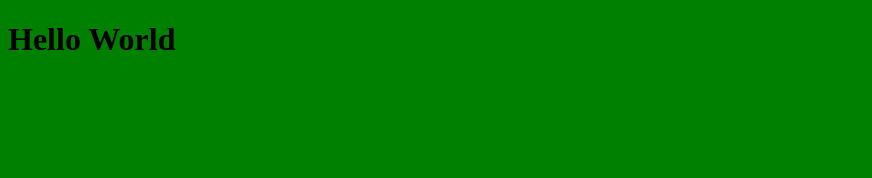
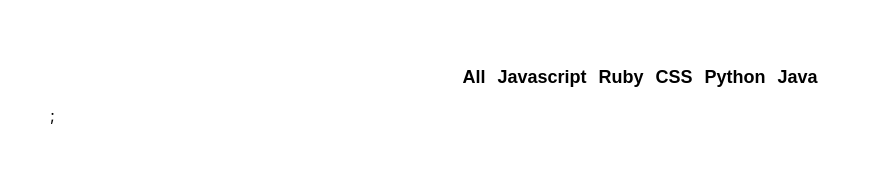
Before and after one commit to aledaquino1986/github-battle, a React app: page / in a window 1280 px wide. Shown: the whole page, without its empty margins (0-872 px from the left). Built offline with nearby package versions, Linux system fonts and the light colour scheme.

Commit message:
create header buttons

```diff
--- /dev/null
+++ b/app/components/Popular.js
@@ -0,0 +1,20 @@
+import React, { Component } from "react";
+
+class Popular extends Component {
+  render() {
+    const languages = ["All", "Javascript", "Ruby", "CSS", "Python", "Java"];
+    return (
+      <ul className="flex-center">
+        {languages.map(language => {
+          return (
+            <li key={language}>
+              <button className="btn-clear nav-link">{language} </button>
+            </li>
+          );
+        })}
+      </ul>
+    );
+  }
+}
+
+export default Popular;
--- a/app/index.css
+++ b/app/index.css
@@ -1,3 +1,45 @@
+html,
+body,
+#app {
+  margin: 0;
+  height: 100%;
+  width: 100%;
+}
+
 body {
-  background-color: green;
+  font-family: -apple-system, BlinkMacSystemFont, "Segoe UI", Roboto, Oxygen,
+    Ubuntu, Cantarell, "Open Sans", "Helvetica Neue", sans-serif;
 }
+
+ul {
+  padding: 0;
+}
+
+li {
+  list-style-type: none;
+}
+
+.container {
+  max-width: 1200px;
+  margin: 0 auto;
+  padding: 50px;
+}
+
+.flex-center {
+  display: flex;
+  justify-content: center;
+  align-items: center;
+}
+
+.btn-clear {
+  border: none;
+  background: transparent;
+  cursor: pointer;
+}
+
+.nav-link {
+  font-size: 18px;
+  font-weight: bold;
+  text-decoration: none;
+  color: inherit;
+}
--- a/app/index.js
+++ b/app/index.js
@@ -1,17 +1,13 @@
 import React, { Component } from "react";
 import ReactDOM from "react-dom";
 import "./index.css";
-
-//Component
-//State
-//LifeCycle
-//UI
+import Popular from "./components/Popular";
 
 class App extends Component {
   render() {
     return (
-      <div>
-        <h1>Hello World</h1>
+      <div className="container">
+        <Popular />;
       </div>
     );
   }
```
